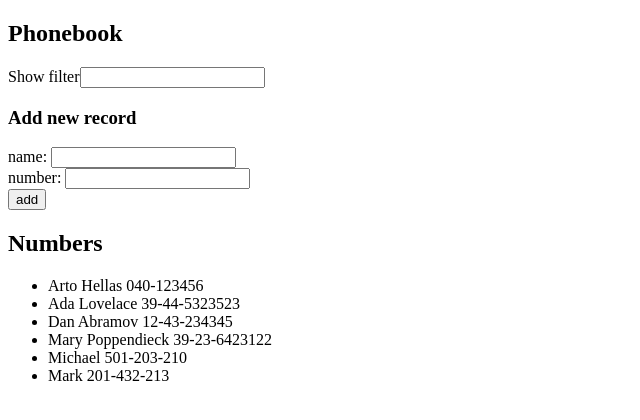
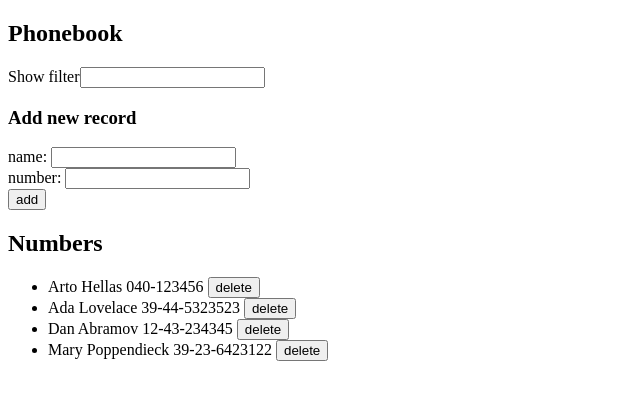
Before and after one commit to majkelmichel/full_stack_open, a React (Create React App) app in the folder part2/phonebook/: page / in a window 1280 px wide. Shown: the top 420 px of the page, without its empty margins (0-640 px from the left). Built offline with nearby package versions, Linux system fonts and the light colour scheme; data requests are answered from the project's data file.

Commit message:
Ex. 2.17 done

```diff
--- a/part2/phonebook/db.json
+++ b/part2/phonebook/db.json
@@ -19,16 +19,6 @@
       "name": "Mary Poppendieck",
       "number": "39-23-6423122",
       "id": 4
-    },
-    {
-      "name": "Michael",
-      "number": "501-203-210",
-      "id": 5
-    },
-    {
-      "name": "Mark",
-      "number": "201-432-213",
-      "id": 6
     }
   ]
 }
--- a/part2/phonebook/src/components/App.js
+++ b/part2/phonebook/src/components/App.js
@@ -25,11 +25,23 @@ const Form = ({ submitHandle, name, handleName, number, handleNumber }) => {
     )
 }
 
-const Book = ({ persons, search }) => {
+const Book = ({ persons, search, setPersons }) => {
     const re = new RegExp(search, 'i');
+
+    const handler = (person) => {
+        if (window.confirm(`Delete ${person.name}`)) {
+            numberService
+                .deleteRecord(person.id)
+                .then(() => {
+                    setPersons(persons.filter(obj => obj.id !== person.id));
+                })
+        }
+    }
     return (
         <ul>
-            {persons.filter(per => re.test(per.name)).map(x => <li key={x.name}>{x.name} {x.number}</li>)}
+            {persons.filter(per => re.test(per.name)).map(x => <li key={x.name}>
+                {x.name} {x.number} <button onClick={() => handler(x)}>delete</button>
+            </li>)}
         </ul>
     )
 }
@@ -95,7 +107,7 @@ const App = () => {
             />
 
             <h2>Numbers</h2>
-            <Book persons={persons} search={search} />
+            <Book persons={persons} search={search} setPersons={setPersons} />
         </div>
     )
 }
--- a/part2/phonebook/src/services/numbers.js
+++ b/part2/phonebook/src/services/numbers.js
@@ -8,4 +8,8 @@ const newRecord = (record) => {
     return axios.post('http://localhost:3001/persons', record)
 }
 
-export default { getAll, newRecord }
+const deleteRecord = (id) => {
+    return axios.delete(`http://localhost:3001/persons/${id}`)
+}
+
+export default { getAll, newRecord, deleteRecord }
```
